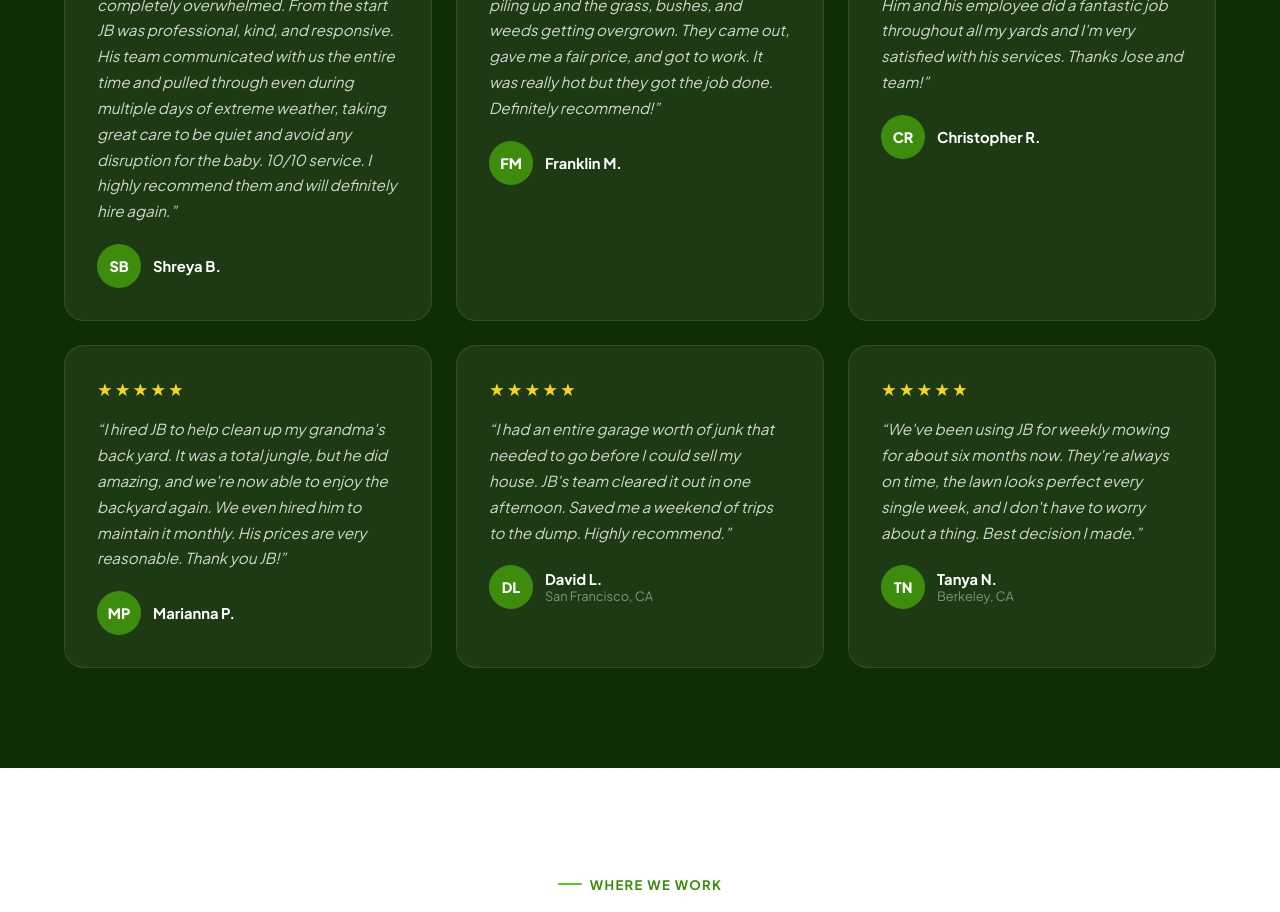
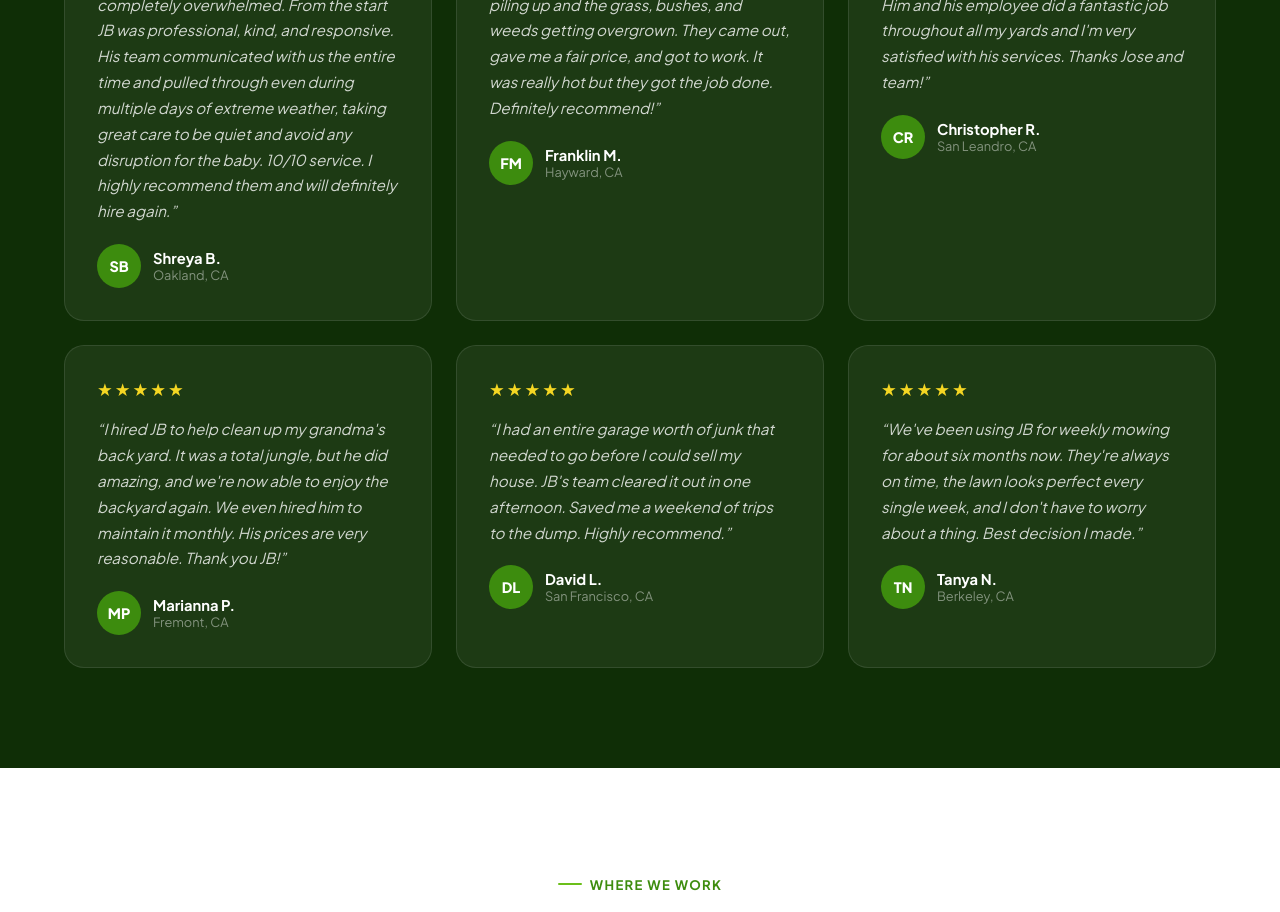
Before and after one commit to gibsonthompson/jblawn, a Next.js app: page / in a window 1280 px wide. Shown: the part 6020-6932 px from the top of the page. Built offline with nearby package versions, Linux system fonts and the light colour scheme; no server answers; the database is empty.

Commit message:
Add consistent city locations to all homepage reviews

```diff
--- a/app/(public)/page.tsx
+++ b/app/(public)/page.tsx
@@ -74,25 +74,25 @@ const TESTIMONIALS = [
   {
     text: "Our backyard needed serious work, and with a newborn at home we were completely overwhelmed. From the start JB was professional, kind, and responsive. His team communicated with us the entire time and pulled through even during multiple days of extreme weather, taking great care to be quiet and avoid any disruption for the baby. 10/10 service. I highly recommend them and will definitely hire again.",
     name: 'Shreya B.',
-    location: null,
+    location: 'Oakland, CA',
     initials: 'SB',
   },
   {
     text: "These guys are the real deal. I needed my yard cleaned up after years of garbage piling up and the grass, bushes, and weeds getting overgrown. They came out, gave me a fair price, and got to work. It was really hot but they got the job done. Definitely recommend!",
     name: 'Franklin M.',
-    location: null,
+    location: 'Hayward, CA',
     initials: 'FM',
   },
   {
     text: "I hired Jose to clean my front and back yard, which needed a lot of heavy lifting. Him and his employee did a fantastic job throughout all my yards and I'm very satisfied with his services. Thanks Jose and team!",
     name: 'Christopher R.',
-    location: null,
+    location: 'San Leandro, CA',
     initials: 'CR',
   },
   {
     text: "I hired JB to help clean up my grandma's back yard. It was a total jungle, but he did amazing, and we're now able to enjoy the backyard again. We even hired him to maintain it monthly. His prices are very reasonable. Thank you JB!",
     name: 'Marianna P.',
-    location: null,
+    location: 'Fremont, CA',
     initials: 'MP',
   },
   {
```
